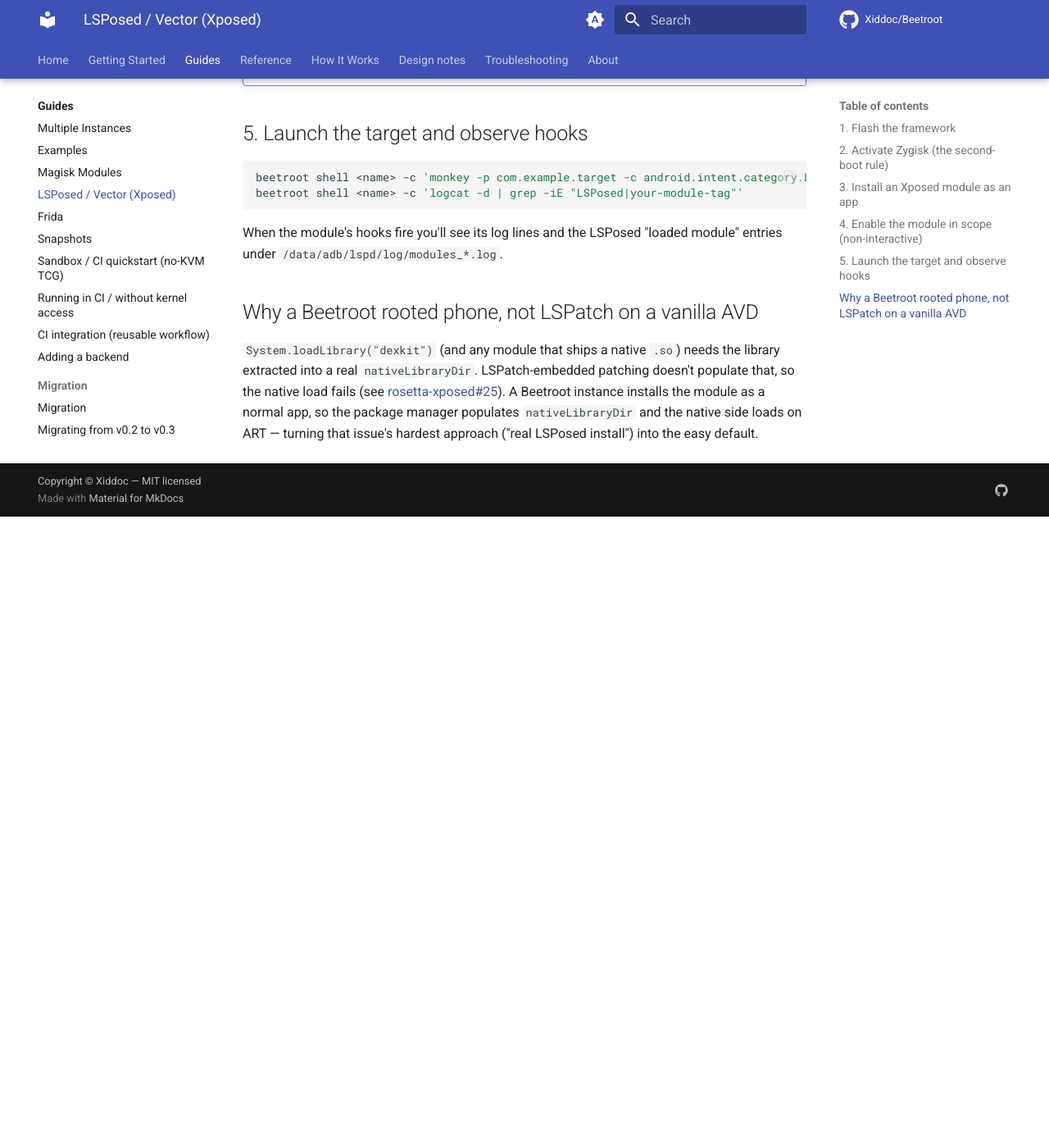
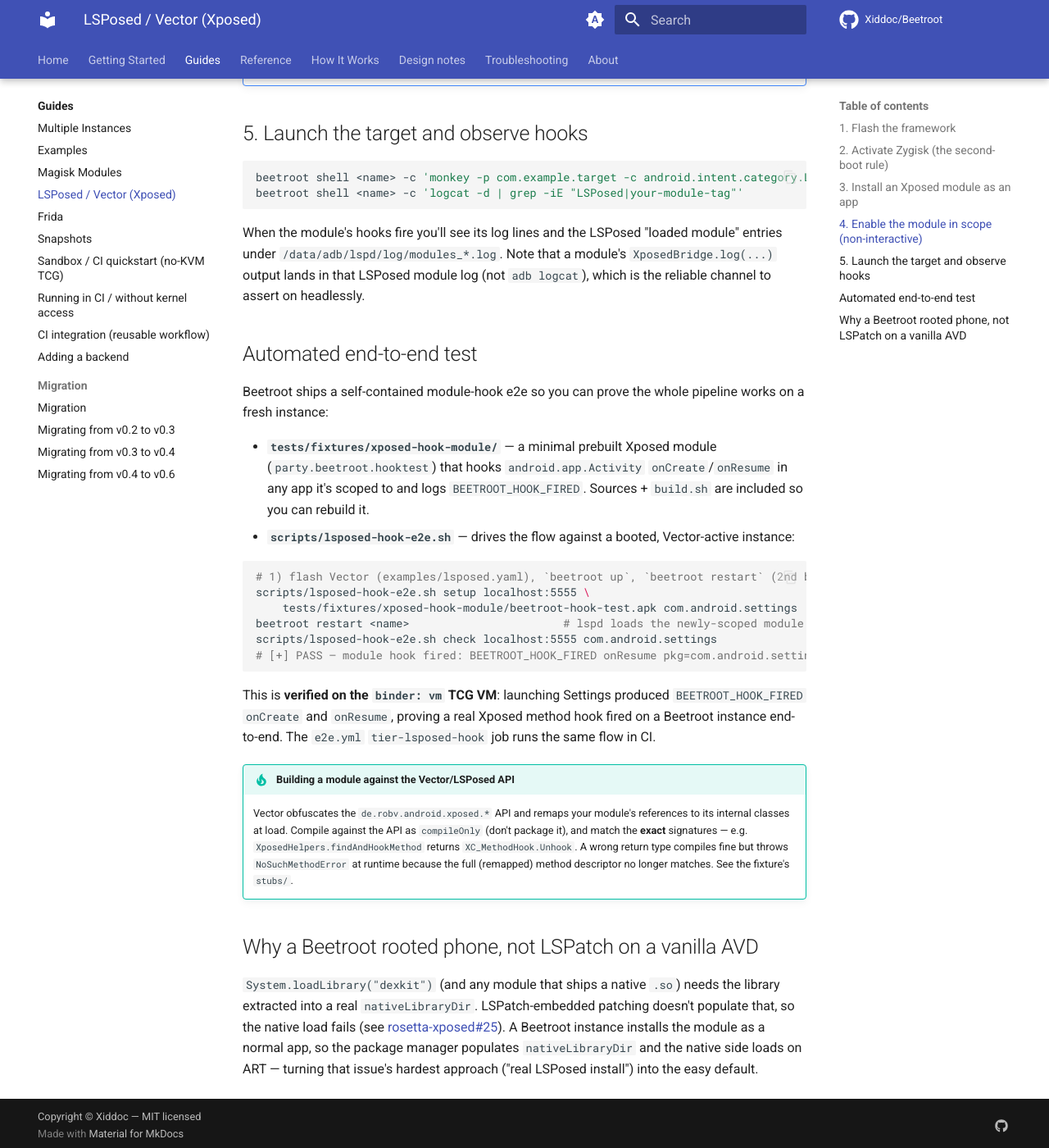
Before and after one commit to Xiddoc/Beetroot, an MkDocs documentation site: the page built from docs/guides/lsposed.md, in a window 1280 px wide and 1400 px high, scrolled down 2667 px. Shown: the whole window at 82% size. Built offline with MkDocs 1.6.1 and Material for MkDocs 9.7.7, drawn with Linux system fonts in a browser that asks for light colours; comment, search, counter and statistics services are not loaded; before the commit the page ends 3297 px from its top, so only the background shows below that.

Commit message:
test(lsposed): full module-hook e2e — prove a real Xposed hook fires (#115)
Completes the LSPosed recipe with an end-to-end test of the whole pipeline:
flash Vector (LSPosed) -> install an Xposed module as an app (real
nativeLibraryDir) -> enable it in scope via modules_config.db -> launch the
target -> assert the module's method hook fired.

- tests/fixtures/xposed-hook-module/: a minimal, self-contained Xposed module
  (sources + build.sh + prebuilt signed apk) that hooks android.app.Activity
  onCreate/onResume and logs BEETROOT_HOOK_FIRED to LSPosed's module log.
- scripts/lsposed-hook-e2e.sh: reusable driver (setup/check phases around a
  reboot), backend-agnostic via adb.
- tests/test_xposed_hook_fixture.py: structural guard for the fixture.
- e2e.yml tier-lsposed-hook: non-blocking CI job running the same flow on host
  binder (run_lsposed dispatch input).
- docs/guides/lsposed.md: automated-e2e section + the Vector API-obfuscation
  gotcha (findAndHookMethod returns XC_MethodHook.Unhook).

Verified live on the binder: vm TCG VM: launching Settings produced
BEETROOT_HOOK_FIRED onCreate and onResume — a real Xposed method hook firing on
a Beetroot instance end to end.

Closes #29.


Claude-Session: https://claude.ai/code/session_01ERpwtvEoULiVhDF1mipJnc

Co-authored-by: Claude <noreply@anthropic.com>

````diff
--- a/docs/guides/lsposed.md
+++ b/docs/guides/lsposed.md
@@ -131,7 +131,41 @@ beetroot shell <name> -c 'logcat -d | grep -iE "LSPosed|your-module-tag"'
 ```
 
 When the module's hooks fire you'll see its log lines and the LSPosed "loaded module" entries
-under `/data/adb/lspd/log/modules_*.log`.
+under `/data/adb/lspd/log/modules_*.log`. Note that a module's `XposedBridge.log(...)` output
+lands in that LSPosed module log (not `adb logcat`), which is the reliable channel to assert
+on headlessly.
+
+## Automated end-to-end test
+
+Beetroot ships a self-contained module-hook e2e so you can prove the whole pipeline works on a
+fresh instance:
+
+- **`tests/fixtures/xposed-hook-module/`** — a minimal prebuilt Xposed module
+  (`party.beetroot.hooktest`) that hooks `android.app.Activity` `onCreate`/`onResume` in any app
+  it's scoped to and logs `BEETROOT_HOOK_FIRED`. Sources + `build.sh` are included so you can
+  rebuild it.
+- **`scripts/lsposed-hook-e2e.sh`** — drives the flow against a booted, Vector-active instance:
+
+  ```bash
+  # 1) flash Vector (examples/lsposed.yaml), `beetroot up`, `beetroot restart` (2nd boot → active)
+  scripts/lsposed-hook-e2e.sh setup localhost:5555 \
+      tests/fixtures/xposed-hook-module/beetroot-hook-test.apk com.android.settings
+  beetroot restart <name>                       # lspd loads the newly-scoped module
+  scripts/lsposed-hook-e2e.sh check localhost:5555 com.android.settings
+  # [+] PASS — module hook fired: BEETROOT_HOOK_FIRED onResume pkg=com.android.settings
+  ```
+
+This is **verified on the `binder: vm` TCG VM**: launching Settings produced
+`BEETROOT_HOOK_FIRED onCreate` and `onResume`, proving a real Xposed method hook fired on a
+Beetroot instance end-to-end. The `e2e.yml` `tier-lsposed-hook` job runs the same flow in CI.
+
+!!! tip "Building a module against the Vector/LSPosed API"
+    Vector obfuscates the `de.robv.android.xposed.*` API and remaps your module's references to
+    its internal classes at load. Compile against the API as `compileOnly` (don't package it),
+    and match the **exact** signatures — e.g. `XposedHelpers.findAndHookMethod` returns
+    `XC_MethodHook.Unhook`. A wrong return type compiles fine but throws `NoSuchMethodError` at
+    runtime because the full (remapped) method descriptor no longer matches. See the fixture's
+    `stubs/`.
 
 ## Why a Beetroot rooted phone, not LSPatch on a vanilla AVD
 
````
Also changed, not shown: CHANGELOG.md (+17 -0 lines), 14 other files.
